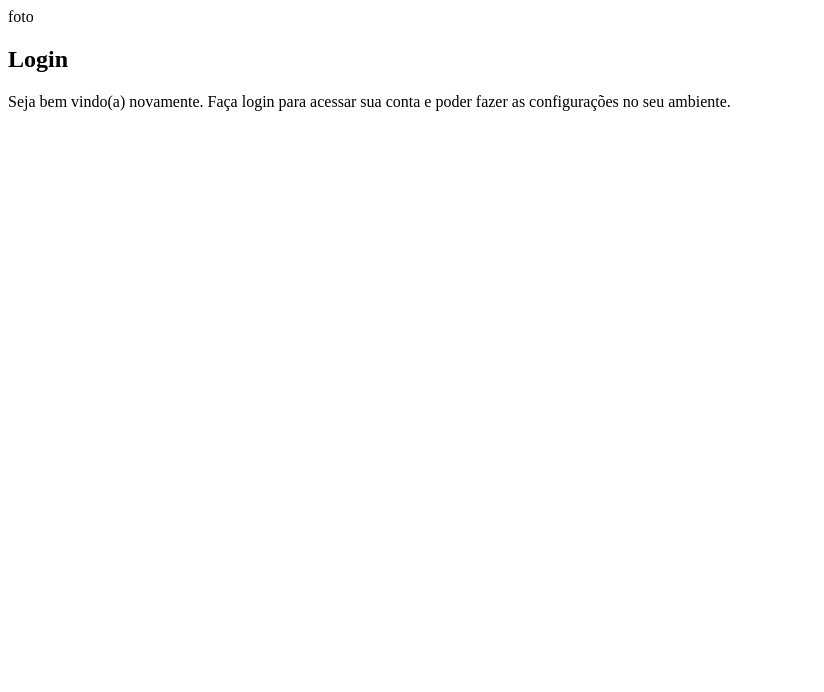
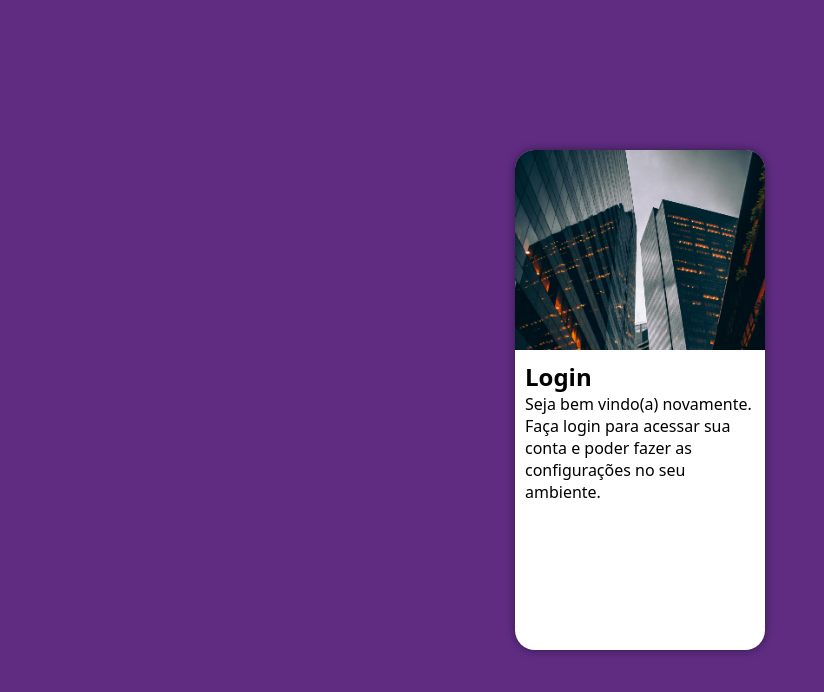
Before and after one commit to icesakesoares/projeto-login, a plain HTML site: page index.html in a window 1280 px wide. Shown: the whole page, without its empty margins (0-824 px from the left). Drawn offline with Linux system fonts and the light colour scheme.

Commit message:
criei o estilo moble frist

```diff
--- a/estilos/style.css
+++ b/estilos/style.css
@@ -5,3 +5,47 @@ PALETA DE CORES
 Verde: #49a09d
 Lilás: #5f2c82
 */
+
+* {
+    font-family: system-ui, -apple-system, BlinkMacSystemFont, 'Segoe UI', Roboto, Oxygen, Ubuntu, Cantarell, 'Open Sans', 'Helvetica Neue', sans-serif;
+    padding: 0px;
+    margin: 0px;
+    box-sizing: border-box;
+}
+
+body, html {
+    background-color: #5f2c82;
+    width: 100vw;
+    height: 100vh;
+}
+
+main {
+    width: 100vw;
+    height: 100vh;
+    position: relative;
+}
+
+section {
+    position: absolute;
+    top: 50%;
+    left: 50%;
+    transform: translate(-50%, -50%);
+    background-color: white;
+    width: 250px;
+    height: 500px;
+    border-radius: 20px;
+    overflow: hidden;
+    box-shadow: 0px 0px 10px rgba(0, 0, 0, 0.445);
+}
+
+section#login > div#imagens {
+    display: block;
+    background: #5f2c82 url(../imagens/pexels-dinnow-9444476.jpg) no-repeat;
+    height: 200px;
+    background-size: cover;
+}
+
+section#login > div#formulario {
+    display: block;
+    padding: 10px;
+}
--- a/index.html
+++ b/index.html
@@ -10,7 +10,7 @@
     <main>
         <section id="login">
             <div id="imagens">
-                foto
+
             </div>
             <div id="formulario">
                 <h1>Login</h1>
```
